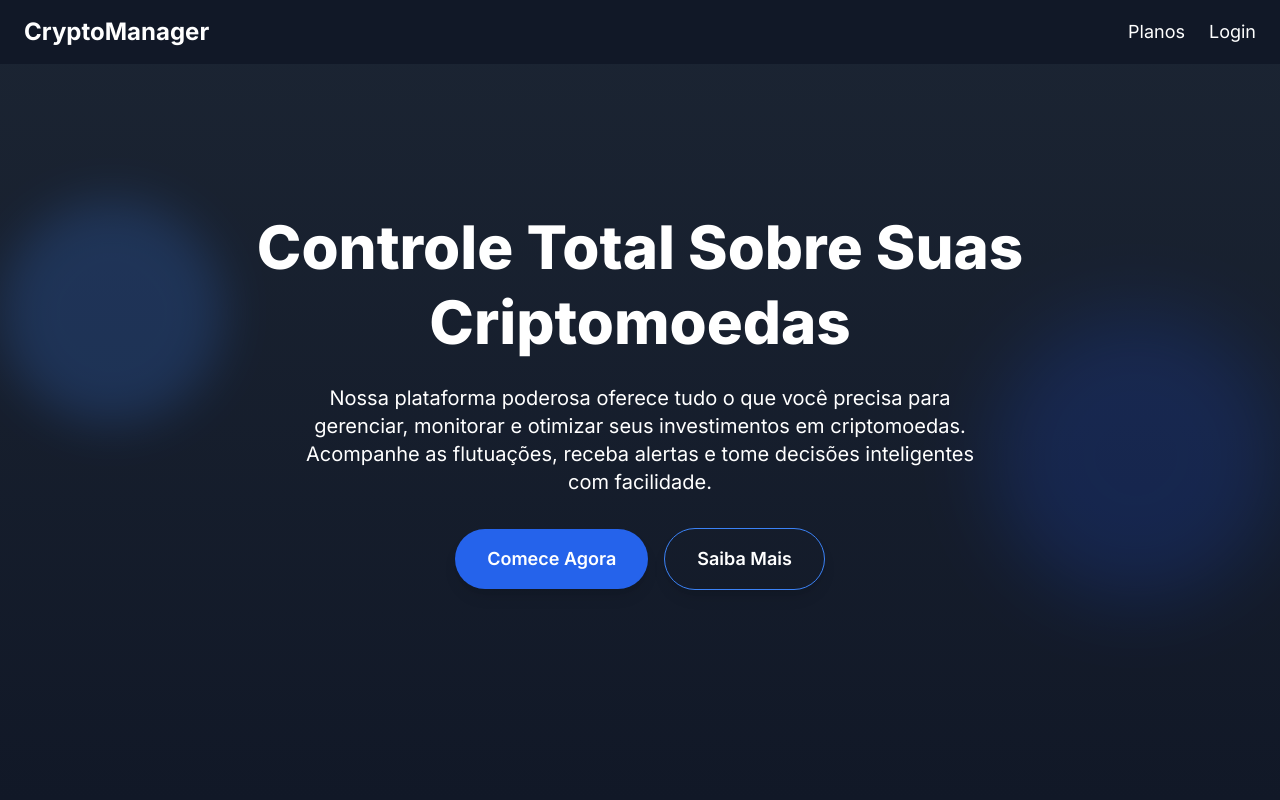
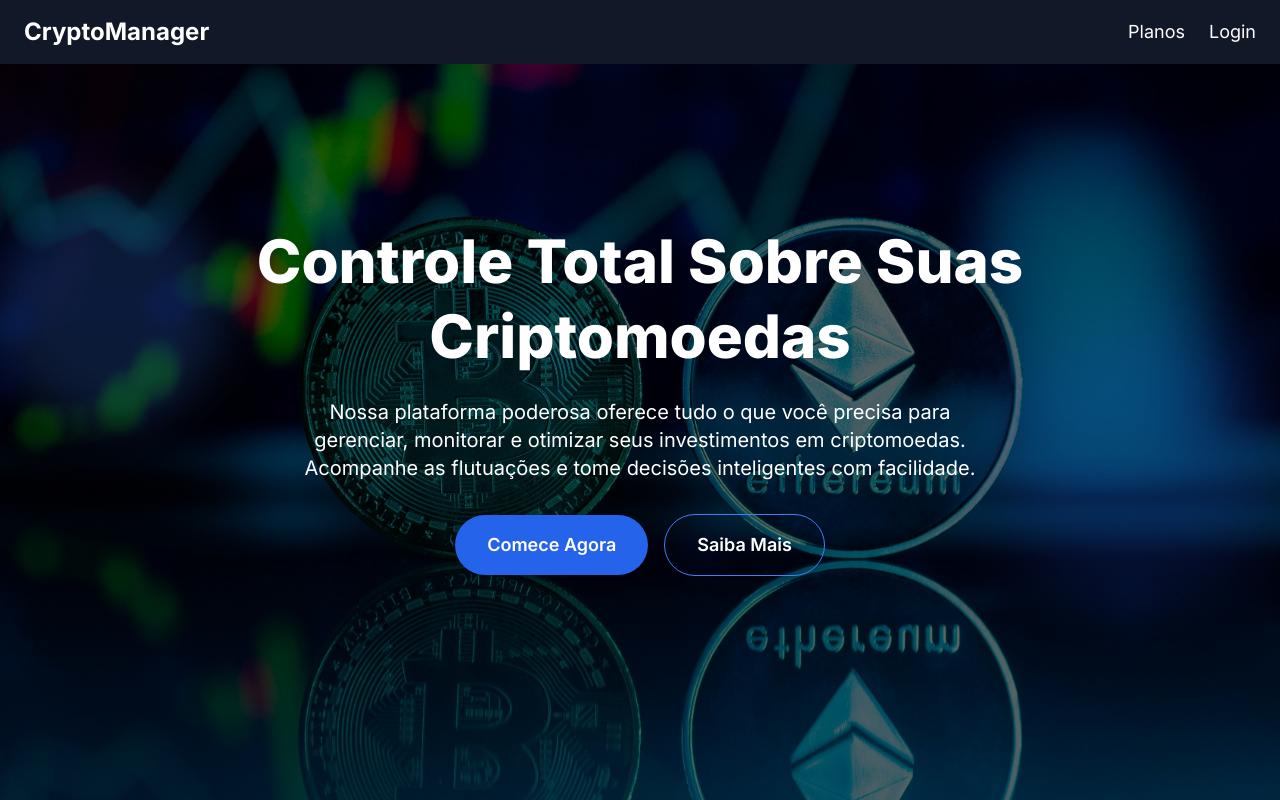
Before and after one commit to yuribodo/cripto-management, a Next.js app: page / in a window 1280 px wide. Built offline with nearby package versions, Linux system fonts and the light colour scheme.

Commit message:
feat: background image

```diff
--- a/src/app/page.tsx
+++ b/src/app/page.tsx
@@ -11,7 +11,6 @@ export default function Page() {
                         <a href="#">CryptoManager</a>
                     </div>
 
-
                     <div className="flex space-x-6">
                     <Link href="/planos" className="text-lg hover:text-blue-500 transition">
                         Planos
@@ -23,30 +22,35 @@ export default function Page() {
                 </div>
             </nav>
 
-
-            <section className="relative bg-gray-900 text-white h-screen py-24 px-6">
-
-                <div className="absolute inset-0 bg-gradient-to-b from-gray-800 to-gray-900 opacity-75"></div>
+            <section
+                className="relative bg-gray-900 text-white h-screen py-24 px-6 bg-cover bg-center"
+                style={{ backgroundImage: `url('/background.jpg')` }}
+            >
+                {/* Background Overlay */}
+                <div className="absolute inset-0 bg-black opacity-60"></div>
 
                 <div className="relative z-10 flex flex-col items-center justify-center text-center h-full max-w-4xl mx-auto">
                     <h1 className="text-6xl font-extrabold leading-tight mb-6">
                         Controle Total Sobre Suas Criptomoedas
                     </h1>
                     <p className="text-xl mb-8 max-w-2xl">
-                        Nossa plataforma poderosa oferece tudo o que você precisa para gerenciar, monitorar e otimizar seus investimentos em criptomoedas. Acompanhe as flutuações, receba alertas e tome decisões inteligentes com facilidade.
+                        Nossa plataforma poderosa oferece tudo o que você precisa para gerenciar, monitorar e otimizar seus investimentos em criptomoedas. Acompanhe as flutuações e tome decisões inteligentes com facilidade.
                     </p>
 
                     <div className="space-x-4">
-                        <button className="bg-blue-600 hover:bg-blue-700 text-white px-8 py-4 rounded-full text-lg font-semibold shadow-lg transition-transform transform hover:scale-105">
-                            Comece Agora
-                        </button>
+                        <Link href="/main">
+                            <button className="bg-blue-600 hover:bg-blue-700 text-white px-8 py-4 rounded-full text-lg font-semibold shadow-lg transition-transform transform hover:scale-105">
+                                Comece Agora
+                            </button>
+                        </Link>
+
                         <button className="bg-transparent border border-blue-500 hover:bg-blue-500 hover:text-white text-white px-8 py-4 rounded-full text-lg font-semibold shadow-lg transition-transform transform hover:scale-105">
                             Saiba Mais
                         </button>
                     </div>
                 </div>
 
-
+                {/* Decorative Circles */}
                 <div className="absolute top-1/4 left-0 w-56 h-56 bg-blue-500 rounded-full opacity-20 blur-xl"></div>
                 <div className="absolute bottom-1/4 right-0 w-72 h-72 bg-blue-700 rounded-full opacity-20 blur-2xl"></div>
             </section>
```
Also changed, not shown: public/background.jpg (added).
